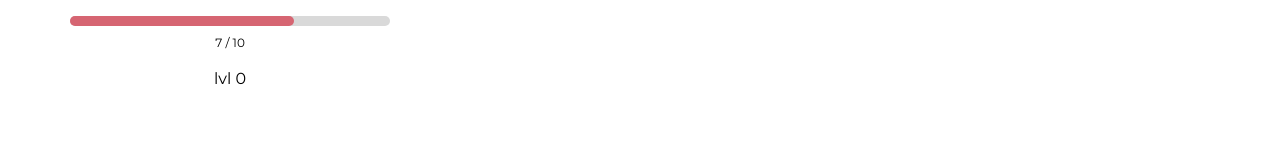
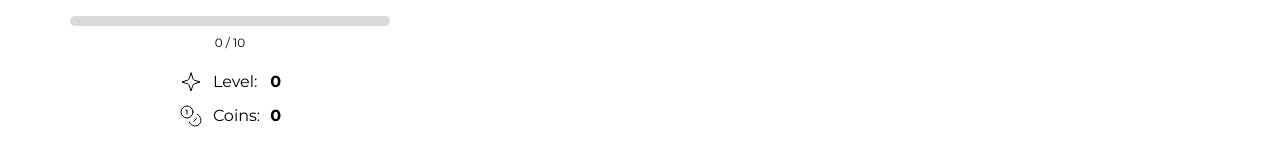
Before and after one commit to DStarky/solo-leveling, a React (Vite) app: page / in a window 1280 px wide. Shown: the part 461-626 px from the top of the page. Built offline with nearby package versions, Linux system fonts and the light colour scheme.

Commit message:
player frame done

```diff
--- a/src/components/Player.tsx
+++ b/src/components/Player.tsx
@@ -1,5 +1,5 @@
 import styled from 'styled-components';
-import { Pencil } from 'lucide-react';
+import { Coins, Pencil, Sparkle } from 'lucide-react';
 import { useAppDispatch, useAppSelector } from '../hooks';
 import { selectUser } from '../store/userSlice';
 import { useEffect, useRef, useState } from 'react';
@@ -62,10 +62,17 @@ const AvatarCover = styled.div`
 	}
 `;
 
+const PlayerInfo = styled.div`
+	display: grid;
+	grid-template-columns: auto 1fr auto;
+	gap: 1rem;
+	align-items: center;
+`;
+
 // START COMPONENT
 
 const Player: React.FC = () => {
-	const { name, level, avatarPath } = useAppSelector(selectUser);
+	const { name, level, avatarPath, coins } = useAppSelector(selectUser);
 	const [editName, setEditName] = useState<boolean>(false);
 	const [usernameValue, setUsernameValue] = useState<string>('');
 	const inputRef = useRef<HTMLInputElement>(null);
@@ -133,7 +140,14 @@ const Player: React.FC = () => {
 				</AvatarCover>
 			</Link>
 			<ProgressBar />
-			<p>lvl {level}</p>
+			<PlayerInfo>
+				<Sparkle strokeWidth={1} />
+				<p>Level:</p>
+				<p style={{ fontWeight: '700' }}>{level}</p>
+				<Coins strokeWidth={1} />
+				<p>Coins:</p>
+				<p style={{ fontWeight: '700' }}>{coins}</p>
+			</PlayerInfo>
 		</PlayerFrame>
 	);
 };
--- a/src/components/TaskInput/TaskInput.tsx
+++ b/src/components/TaskInput/TaskInput.tsx
@@ -7,7 +7,7 @@ import MyPopover from './MyPopover.tsx';
 import { Todo } from '../../types';
 import CoinsCounter from '../CoinsCounter';
 
-import { AddButton, AddForm, AddInput, CoinsCount, InputIcons, InputWrapper } from './styledComponents.tsx';
+import { AddButton, AddForm, AddInput, CoinsCount, InputIcons, InputWrapper } from './StyledComponents.tsx';
 import DifficultIcon from './DifficultIcon.tsx';
 
 const TaskInput: React.FC = () => {
--- a/src/store/userSlice.ts
+++ b/src/store/userSlice.ts
@@ -7,14 +7,16 @@ export type User = {
 	currentExperience: number;
 	nextLevelExperience: number;
 	avatarPath: string;
+	coins: number;
 };
 
 const initialState: User = {
 	name: 'Username',
 	level: 0,
-	currentExperience: 7,
+	currentExperience: 0,
 	nextLevelExperience: 10,
 	avatarPath: 'avatar-1.png',
+	coins: 0,
 };
 
 const userSlice = createSlice({
```
